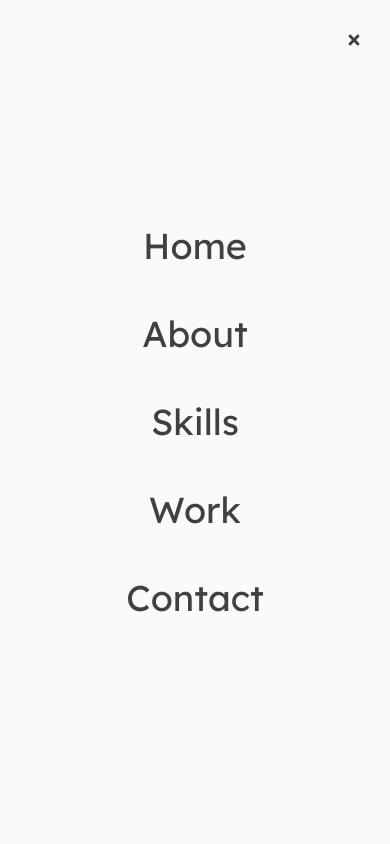
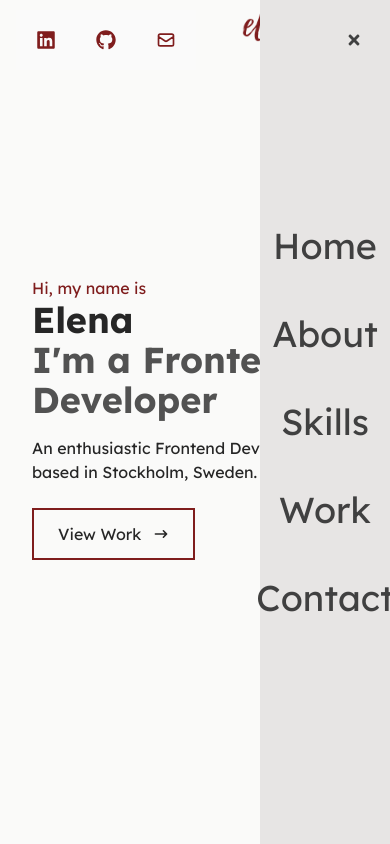
Before and after one commit to elen-oz/portfolio-app, a React (Vite) app: page / in a window 390 px wide. Both pictures are taken after a click on the element 354 px from the left and 40 px from the top of the page. Shown: the top 844 px of the page. Built offline with nearby package versions, Linux system fonts and the light colour scheme.

Commit message:
change navbar size

```diff
--- a/src/components/NavBar.jsx
+++ b/src/components/NavBar.jsx
@@ -127,7 +127,7 @@ function NavBar() {
         className={
           !nav
             ? 'hidden'
-            : 'absolute top-0 left-0 w-full h-screen flex flex-col justify-center items-center bg-stone-50'
+            : 'absolute top-0 right-0 w-1/3 h-screen flex flex-col justify-center items-center bg-stone-200'
         }
       >
         <li className='py-6 text-4xl hover:text-red-900'>
```
